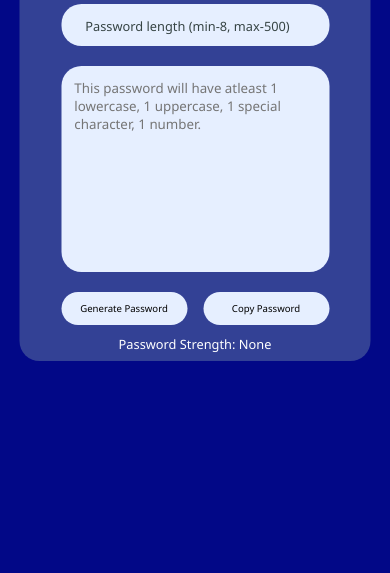
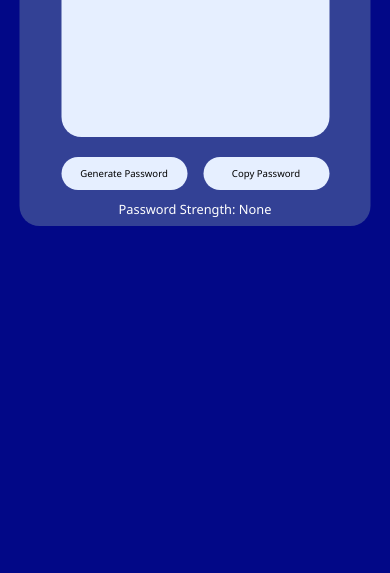
Before and after one commit to mayureshraval/Random-Password-Generator, a plain HTML site: page index.html in a window 390 px wide. Shown: the part 271-844 px from the top of the page. Drawn offline with Linux system fonts and the light colour scheme.

Commit message:
changed the style a bit, and added keyboard close on android.

```diff
--- a/app.js
+++ b/app.js
@@ -62,6 +62,7 @@ generatePass.addEventListener('click', generatePassword);
 passwordLength.addEventListener('keydown', (e) => {
     if (e.key === 'Enter') {
         generatePassword();
+        passwordBox.blur();
     }
 })
 document.addEventListener('keydown', (e) => {
--- a/style.css
+++ b/style.css
@@ -100,6 +100,9 @@ button:active{
     border: 1px solid red;
 }
 @media (max-width:400px) {
+    .card{
+        top:34vh;
+    }
     button{
         font-size: 0.6rem;
     }
```
